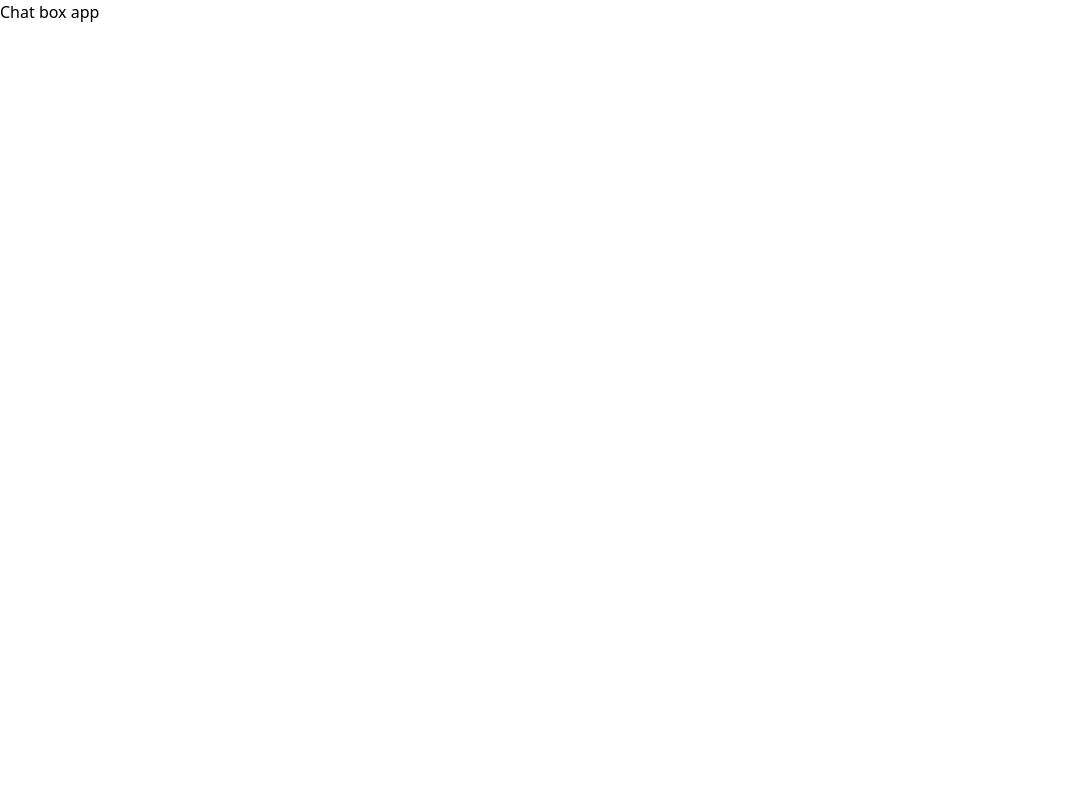
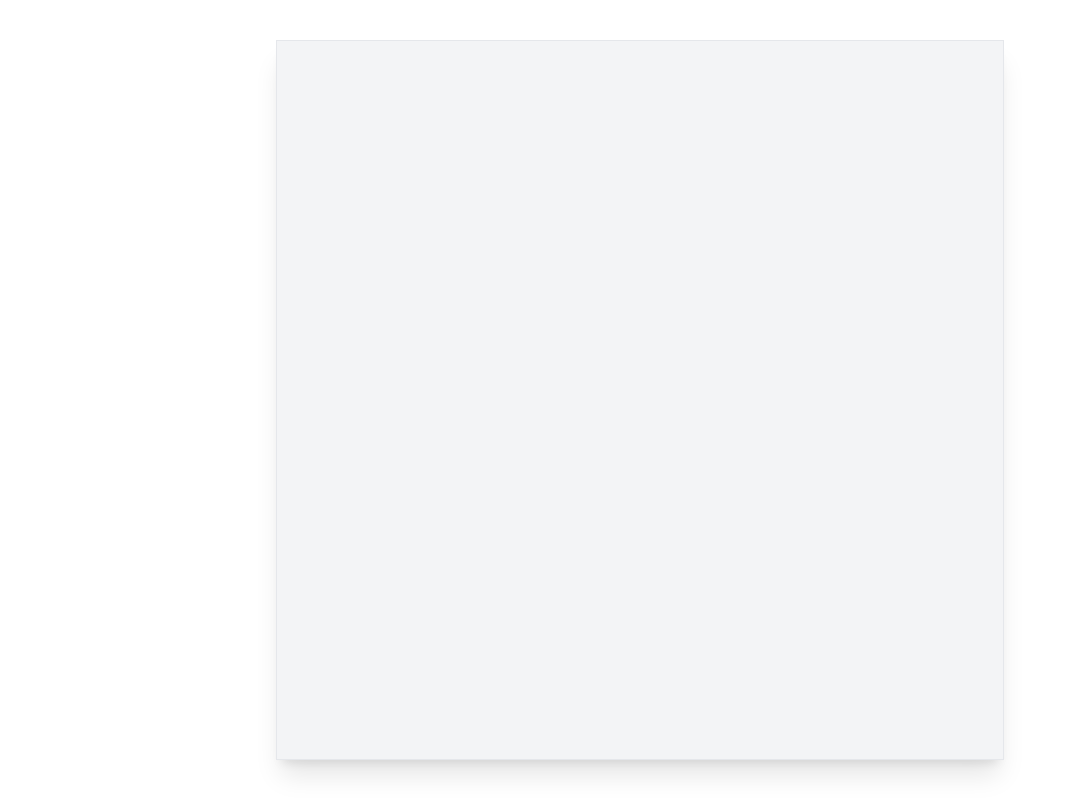
Before and after one commit to Virenk21/chatboxapp, a React (Create React App) app: page / in a window 1280 px wide. Shown: the whole page, without its empty margins (0-1066 px from the left). Built offline with nearby package versions, Linux system fonts and the light colour scheme.

Commit message:
updated appjs

```diff
--- a/src/App.js
+++ b/src/App.js
@@ -1,11 +1,17 @@
-import './App.css';
+import React from 'react';
+
+const style = {
+  appContainer: "max-w-[728px] mx-auto text-center",
+  sectionContainer: "flex flex-col h-[90vh] bg-gray-100 mt-10 shadow-xl border relative",
+};
 
 function App() {
+
   return (
-    <div>
-      Chat box app
+    <div className={style.appContainer}>
+      <section className={style.sectionContainer}></section>
     </div>
   );
-}
+};
 
 export default App;
```
